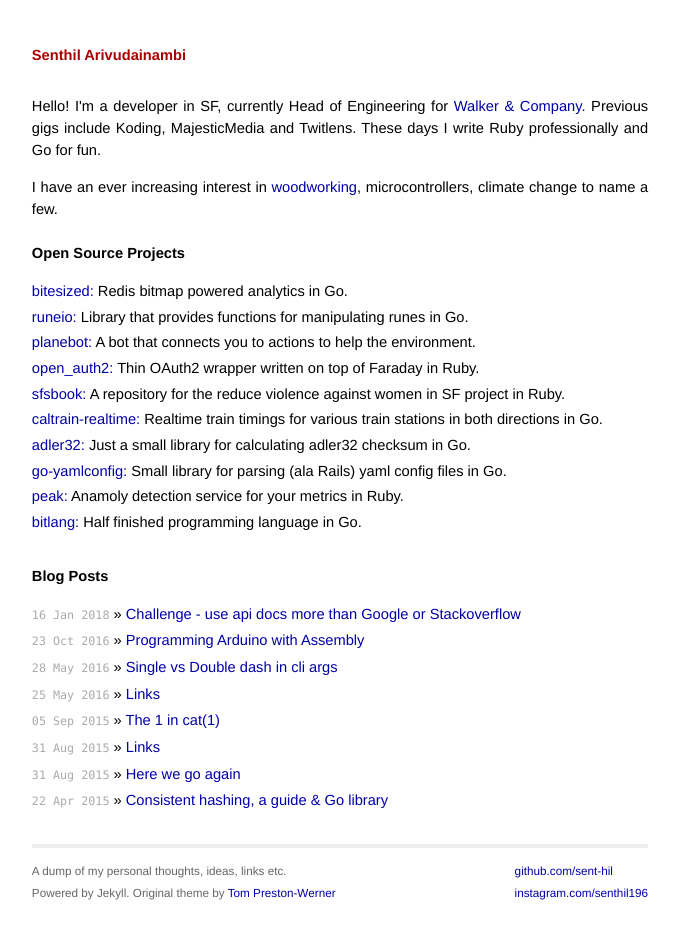
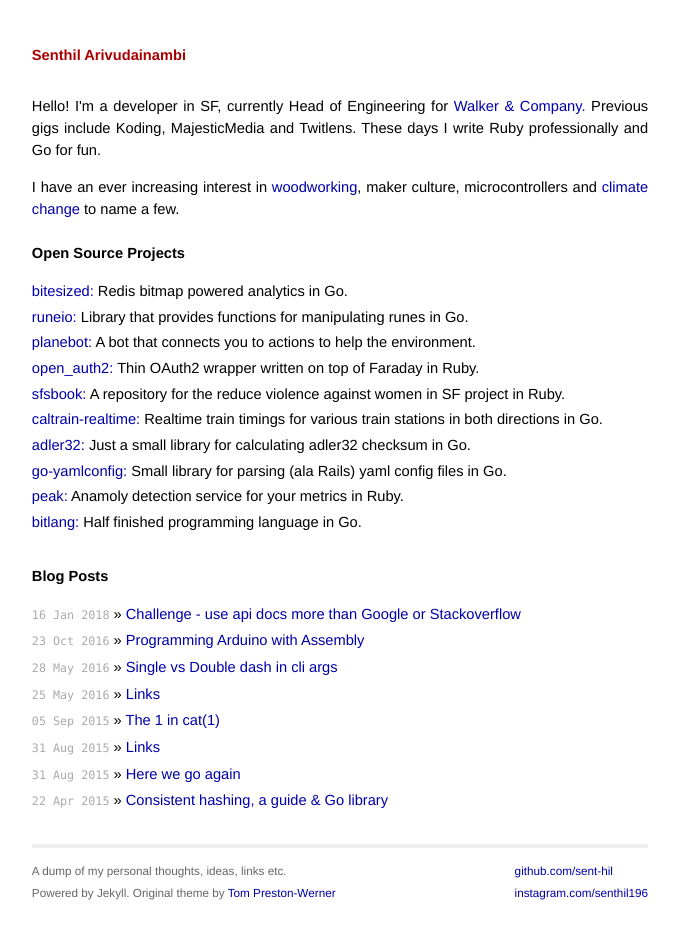
Before and after one commit to sent-hil/sent-hil.github.io, a Jekyll site: the page built from index.html, in a window 1280 px wide. Shown: the whole page, without its empty margins (300-979 px from the left). Built offline with Jekyll 4.4.1, drawn with Linux system fonts in a browser that asks for light colours.

Commit message:
change intro

```diff
--- a/index.html
+++ b/index.html
@@ -2,7 +2,7 @@
 layout: default
 title: Senthil Arivudainambi
 ---
-<p>Hello! I'm a developer in SF, currently Head of Engineering for <a target="blank" href="http://walkerandcompany.com/">Walker & Company.</a> Previous gigs include Koding, MajesticMedia and Twitlens. These days I write Ruby professionally and Go for fun.</p> I have an ever increasing interest in <a target="blank" href="https://www.instagram.com/p/BdY0dn_lAbd/?taken-by=senthil196">woodworking</a>, microcontrollers, climate change to name a few.
+<p>Hello! I'm a developer in SF, currently Head of Engineering for <a target="blank" href="http://walkerandcompany.com/">Walker & Company.</a> Previous gigs include Koding, MajesticMedia and Twitlens. These days I write Ruby professionally and Go for fun.</p> I have an ever increasing interest in <a target="blank" href="https://www.instagram.com/p/BdY0dn_lAbd/?taken-by=senthil196">woodworking</a>, maker culture, microcontrollers and <a target="blank" href="https://github.com/sfbrigade/planetbot">climate change</a> to name a few.
 <br>
 <br>
 
```
